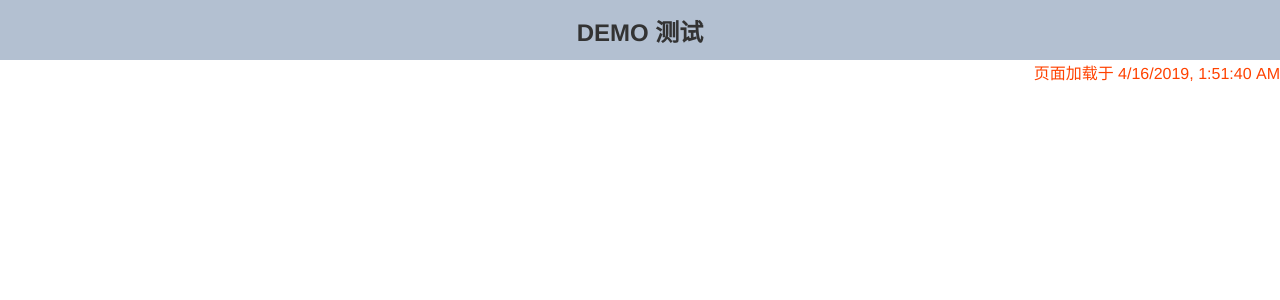
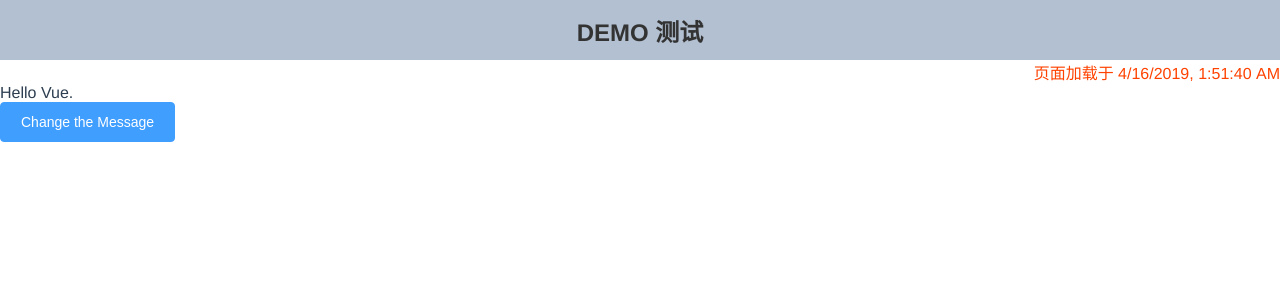
Before and after one commit to chengheai/daily-vue-demo, a Vue app: page /#/next-tick in a window 1280 px wide. Shown: the top 300 px of the page. Built offline with nearby package versions, Linux system fonts and the light colour scheme.

Commit message:
add nextTick

```diff
--- a/src/components/Dashboard.vue
+++ b/src/components/Dashboard.vue
@@ -123,6 +123,11 @@
         <el-button type="danger">Fullcalendar</el-button>
       </router-link>
     </el-col>
+    <el-col :xs="12" :sm="6" :md="6" :lg="3" :xl="2">
+      <router-link to="/next-tick" tag="li">
+        <el-button type="danger">nextTick</el-button>
+      </router-link>
+    </el-col>
   </div>
 </template>
 
--- a/src/components/Fullcalendar.vue
+++ b/src/components/Fullcalendar.vue
@@ -15,7 +15,7 @@ var demoEvents = [
     title: "event2",
     start: "2019-05-28",
     end: "2019-05-28",
-    cssClass: ["career"],
+    cssClass: "career",
     YOUR_DATA: {}
   }
 ];
@@ -31,5 +31,11 @@ export default {
 };
 </script>
 
-<style>
+<style lang='less' scoped>
+/deep/ .career{
+  color: red !important;
+}
+.family{
+  color: blue;
+}
 </style>
--- /dev/null
+++ b/src/components/nextTick.vue
@@ -0,0 +1,39 @@
+<template>
+  <div class="app">
+  <div ref="msgDiv">{{msg}}</div>
+  <div v-if="msg1">Message got outside $nextTick: {{msg1}}</div>
+  <div v-if="msg2">Message got inside $nextTick: {{msg2}}</div>
+  <div v-if="msg3">Message got outside $nextTick: {{msg3}}</div>
+  <el-button type="primary" @click="changeMsg">
+    Change the Message
+  </el-button>
+</div>
+</template>
+
+<script>
+export default {
+
+  data() {
+    return {
+      msg: 'Hello Vue.',
+      msg1: '',
+      msg2: '',
+      msg3: ''
+    }
+  },
+  methods: {
+    changeMsg() {
+      this.msg = 'Hello world.'
+      this.msg1 = this.$refs.msgDiv.innerHTML
+      this.$nextTick(() => {
+        this.msg2 = this.$refs.msgDiv.innerHTML
+      })
+      this.msg3 = this.$refs.msgDiv.innerHTML
+    }
+  }
+}
+</script>
+
+<style>
+
+</style>
--- a/src/router/index.js
+++ b/src/router/index.js
@@ -25,6 +25,7 @@ import Input from '@/components/Input'
 import Axios from '@/components/Axios'
 import Heart from '@/components/Heart'
 import Fullcalendar from '@/components/Fullcalendar';
+import nextTick from '@/components/nextTick';
 /* eslint-disable */
 Vue.use(Router)
 
@@ -159,6 +160,11 @@ export default new Router({
       name: 'Fullcalendar',
       component: Fullcalendar,
     },
+    {
+      path: '/next-tick',
+      name: 'nextTick',
+      component: nextTick,
+    },
   ],
   scrollBehavior(to, from, savedPosition) {
     console.log(savedPosition);
```
Also changed, not shown: 19 other files (tests, documents, lock files or other folders).
